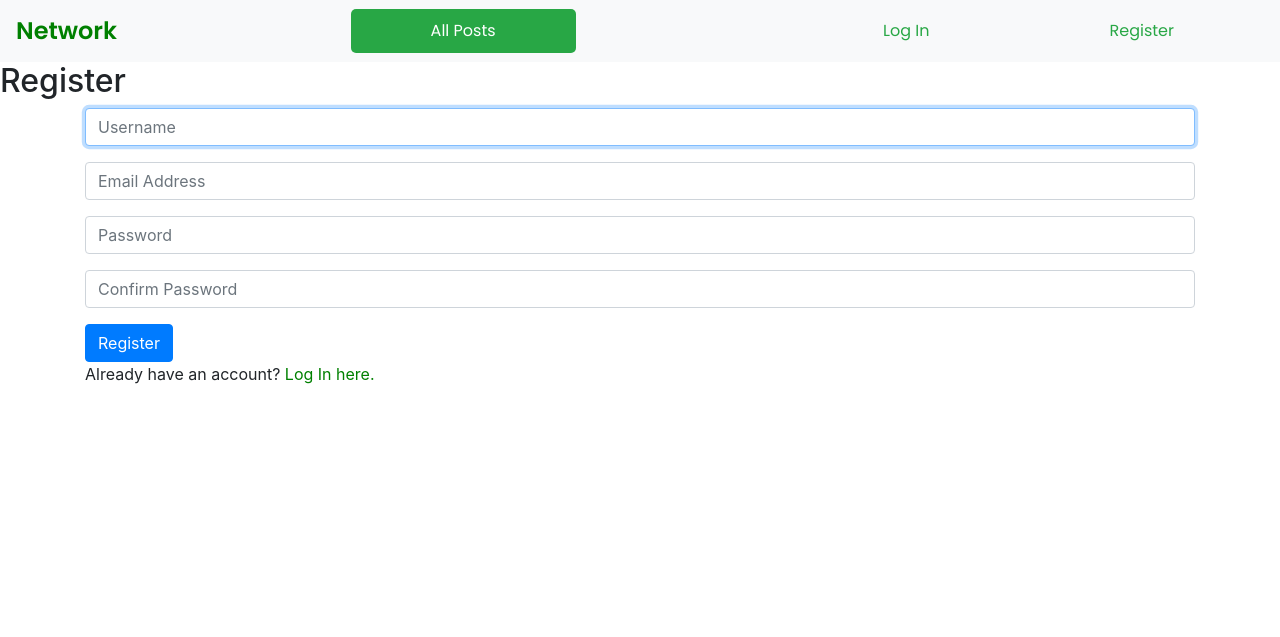
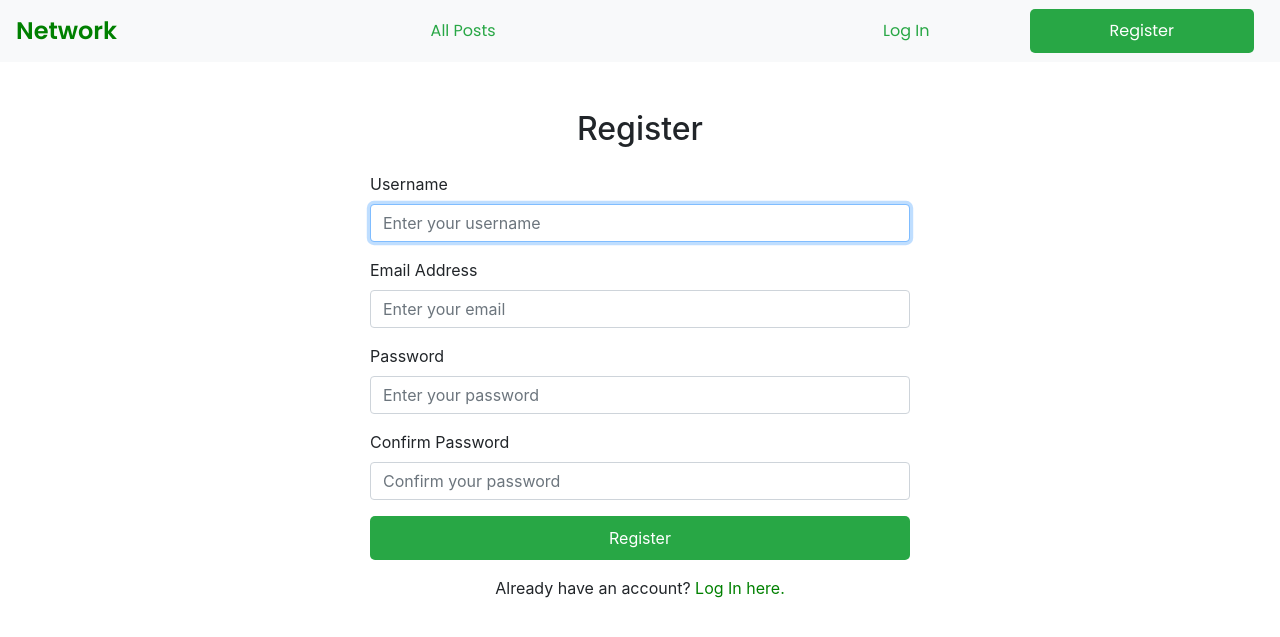
Before and after one commit to KaungMinSett/social-network, a Django app: page /register in a window 1280 px wide. Shown: the top 637 px of the page. Run offline with Django 3.2, Linux system fonts and the light colour scheme; some libraries are stand-ins or nearby versions.

Commit message:
improve ui

```diff
--- a/network/static/network/styles.css
+++ b/network/static/network/styles.css
@@ -94,14 +94,14 @@ button {
     padding: 10px 15px;
     border: none;
     border-radius: 5px;
-    background-color: #007bff;
+    background-color: #28a745;
     color: white;
     cursor: pointer;
     transition: background-color 0.3s;
 }
 
 button:hover {
-    background-color: #0056b3;
+    background-color: #28a745;
 }
 
 .stats {
@@ -113,3 +113,14 @@ button:hover {
     flex: 1;
     text-align: center;
 }
+
+
+.btn-primary {
+    background-color: #28a745;
+    color: white;
+    border: none;
+    border-radius: 5px;
+    padding: 10px 15px;
+    cursor: pointer;
+    transition: background-color 0.3s;
+}
--- a/network/templates/network/layout.html
+++ b/network/templates/network/layout.html
@@ -19,10 +19,10 @@
             </button>
 
             <div class="collapse navbar-collapse d-flex" id="navbarNav">
-                <div class="d-flex flex-grow-1 justify-content-center"> <!-- Centering container -->
+                <div class="d-flex flex-grow-1 justify-content-start"> <!-- Centering container -->
                     <ul class="navbar-nav d-flex justify-content-center" style="width: 100%;">
                         <li class="nav-item active ">
-                            <a class="nav-link" href="#" id="allPosts">All Posts</a>
+                            <a class="nav-link" href="{% url 'index' %}" id="allPosts">All Posts</a>
                         </li>
                         {% if user.is_authenticated %}
                             <li class="nav-item">
--- a/network/templates/network/register.html
+++ b/network/templates/network/register.html
@@ -2,32 +2,40 @@
 
 {% block body %}
 
-    <h2>Register</h2>
+<div class="container mt-5">
+    <h2 class="text-center mb-4">Register</h2>
 
     {% if message %}
-        <div>{{ message }}</div>
+        <div class="alert alert-warning" role="alert">{{ message }}</div>
     {% endif %}
 
-    <div class="container   justify-content-center align-items-center">
+    <div class="row justify-content-center">
+        <div class="col-md-6">
             <form action="{% url 'register' %}" method="post">
                 {% csrf_token %}
                 <div class="form-group">
-            <input class="form-control" autofocus type="text" name="username" placeholder="Username">
+                    <label for="username">Username</label>
+                    <input class="form-control" autofocus type="text" name="username" id="username" placeholder="Enter your username" required>
                 </div>
                 <div class="form-group">
-            <input class="form-control" type="email" name="email" placeholder="Email Address">
+                    <label for="email">Email Address</label>
+                    <input class="form-control" type="email" name="email" id="email" placeholder="Enter your email" required>
                 </div>
                 <div class="form-group">
-            <input class="form-control" type="password" name="password" placeholder="Password">
+                    <label for="password">Password</label>
+                    <input class="form-control" type="password" name="password" id="password" placeholder="Enter your password" required>
                 </div>
                 <div class="form-group">
-            <input class="form-control" type="password" name="confirmation" placeholder="Confirm Password">
+                    <label for="confirmation">Confirm Password</label>
+                    <input class="form-control" type="password" name="confirmation" id="confirmation" placeholder="Confirm your password" required>
                 </div>
-        <input class="btn btn-primary" type="submit" value="Register">
+                <button class="btn btn-primary btn-block" type="submit">Register</button>
             </form>
+            <div class="text-center mt-3">
                 Already have an account? <a href="{% url 'login' %}">Log In here.</a>
             </div>
-
-
+        </div>
+    </div>
+</div>
 
 {% endblock %}
```
Also changed, not shown: network/static/network/posts.js (added, +111 -0 lines), network/static/network/styles.js (+9 -88 lines), network/templates/network/index.html (+11 -6 lines), network/templates/network/login.html (+15 -6 lines). Lines whose indentation alone changed are shown as unchanged.
